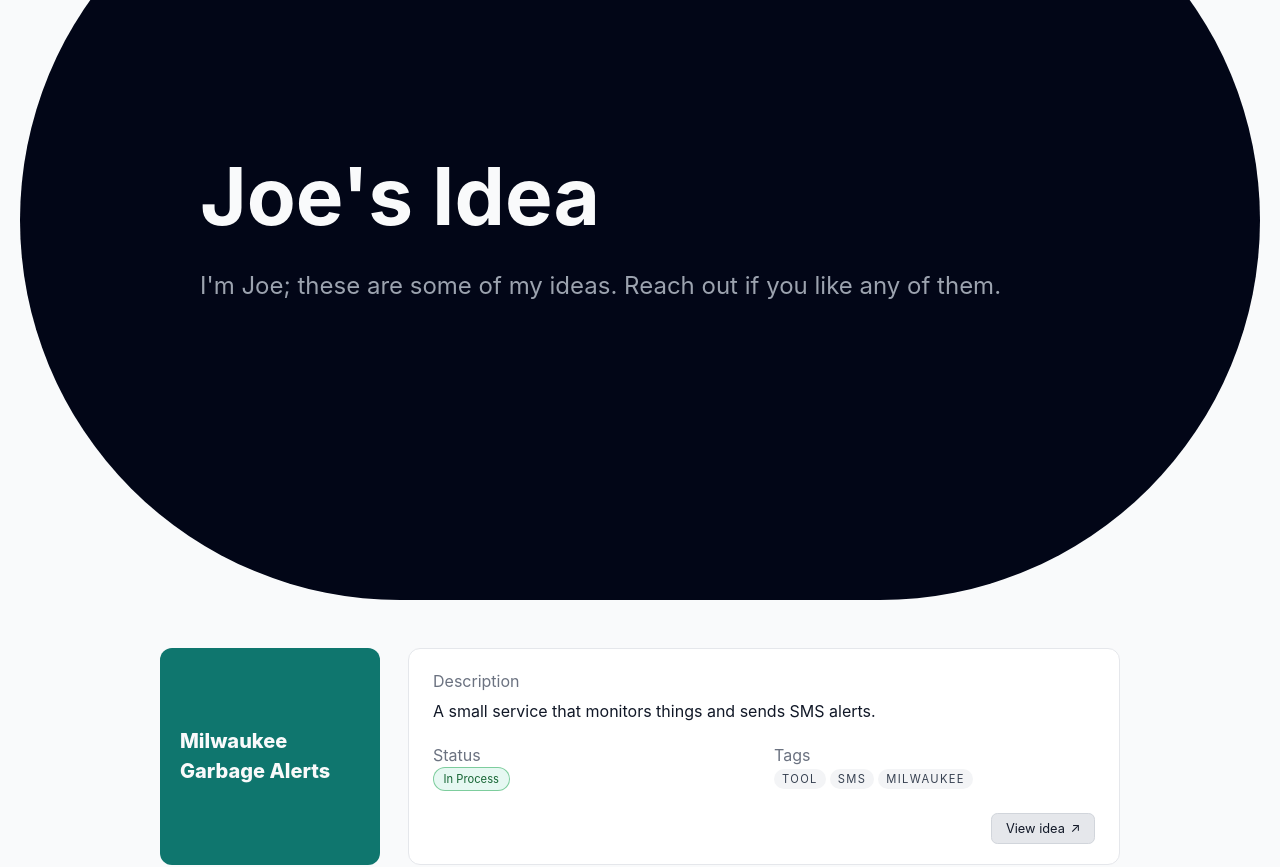
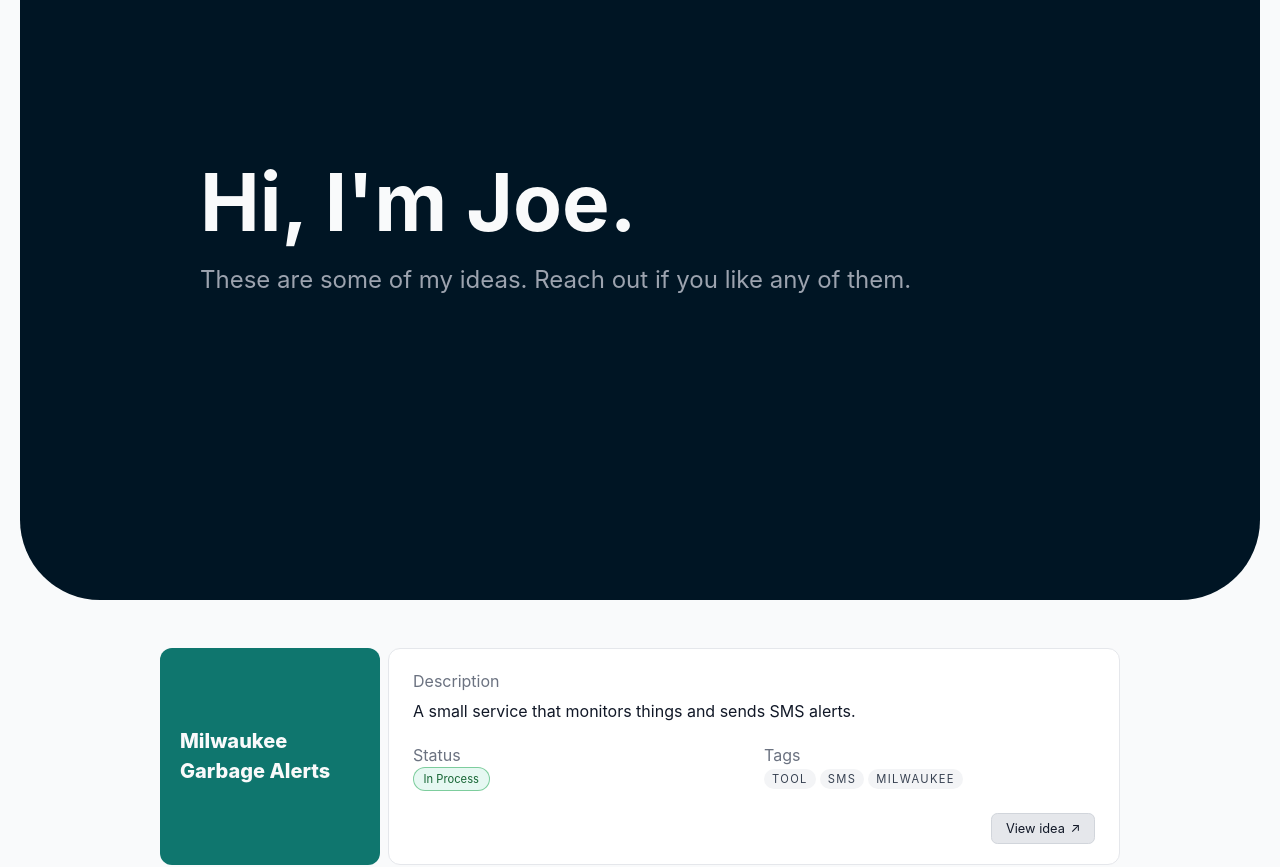
Before and after one commit to aliot011/joes-ideas, a React (Create React App) app: page / in a window 1280 px wide. Shown: the part 180-1047 px from the top of the page. Built offline with nearby package versions, Linux system fonts and the light colour scheme.

Commit message:
Adjust spacing for idea cards

```diff
--- a/src/App.css
+++ b/src/App.css
@@ -42,9 +42,9 @@ body {
   align-items: center;
   justify-content: center;
   padding: 3rem 1.5rem;
-  background-color: #020617;
+  background-color: #001524;
   /* dark hero background */
-  border-radius: 100rem;
+  border-radius: 5rem;
   /* optional: round the outer hero */
 }
 
@@ -71,7 +71,7 @@ body {
   font-size: clamp(5rem, 5vw, 3.25rem);
   /* letter-spacing: 0.08em; */
   /* text-transform: uppercase; */
-  margin: 0 0 0.75rem;
+  margin: 0;
   color: #f9fafb;
 }
 
@@ -95,7 +95,7 @@ body {
   margin: 0 auto;
   display: flex;
   flex-direction: column;
-  gap: 2rem;
+  gap: 3rem;
 }
 
 /* Each idea row */
@@ -103,7 +103,7 @@ body {
 .idea-row {
   display: grid;
   grid-template-columns: minmax(0, 220px) minmax(0, 1fr);
-  gap: 1.75rem;
+  gap: 0.5rem;
   align-items: stretch;
 }
 
@@ -266,6 +266,7 @@ a:hover {
   border-top: 1px solid #e5e7eb;
   font-size: 0.8rem;
   color: #111827;
+
 }
 
 .footer-inner {
--- a/src/App.tsx
+++ b/src/App.tsx
@@ -8,10 +8,9 @@ const App: React.FC = () => {
       {/* HERO / INTRO */}
       <section className="hero">
         <div className="hero-inner">
-          <h1 className="hero-title">Joe&apos;s Idea</h1>
+          <h1 className="hero-title">Hi, I'm Joe.</h1>
           <p className="hero-subtitle">
-            I&apos;m Joe; these are some of my ideas. Reach out if you like any
-            of them.
+            These are some of my ideas. Reach out if you like any of them.
           </p>
         </div>
       </section>
```
